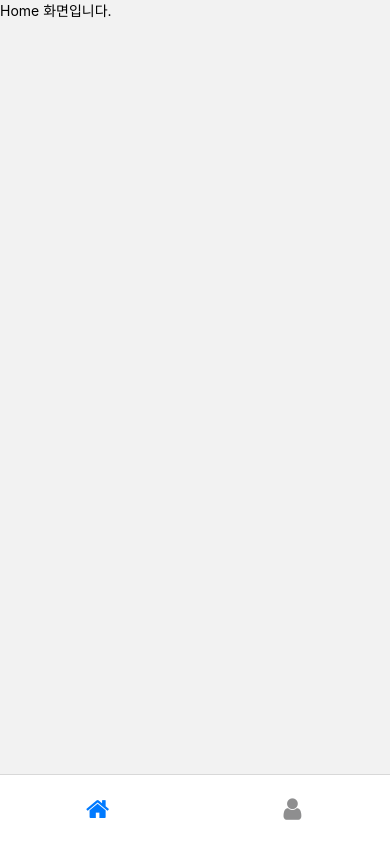
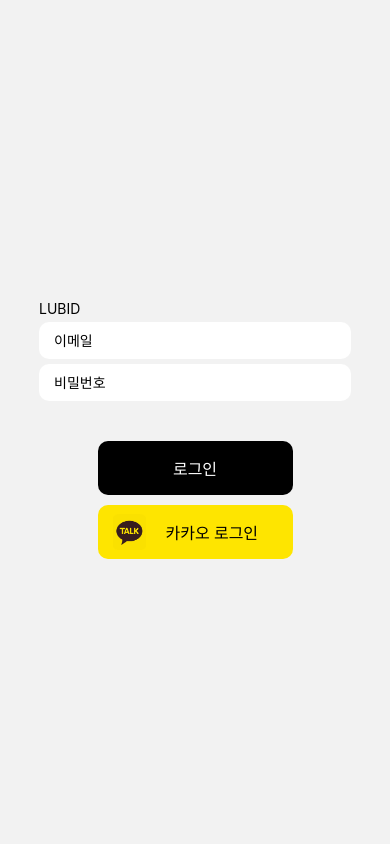
Before and after one commit to ddpound/LubidF, a React Native app: screen /Login in a window 390 px wide. Before the commit this address had no page. Built offline with nearby package versions, Linux system fonts and the light colour scheme.

Commit message:
카카오 로그인 이미지와 로그인 페이지 디자인 추가

```diff
--- a/App.tsx
+++ b/App.tsx
@@ -11,6 +11,7 @@
 import { NavigationContainer } from '@react-navigation/native';
 import Icon from 'react-native-vector-icons/Ionicons';
 import FontAwesome from 'react-native-vector-icons/FontAwesome';
+import Login from './src/screens/Login';
 
 function App(): React.JSX.Element {
   const Stack = createNativeStackNavigator();
@@ -38,6 +39,7 @@
   return (
     <NavigationContainer>
       <Stack.Navigator screenOptions={{headerShown : false}} >
+        <Stack.Screen name="Login" component={Login} />
         <Stack.Screen name="Bottom" component={BottomTabScreen} />
       </Stack.Navigator>
     </NavigationContainer>
--- a/src/screens/Login.js
+++ b/src/screens/Login.js
@@ -1,12 +1,102 @@
-import React from "react"
-import { Text, View } from "react-native"
+import React, { useState } from "react"
+import { Image, StyleSheet, Text, TextInput, TouchableOpacity, View } from "react-native"
+import { SafeAreaView } from "react-native-safe-area-context";
+import kakaoLogoPng from '../../assets/loginImage/kakaoLogo.png'
 
 const Login = () => {
+    const [email, setEmail] = useState('');
+    const [pwd, setPwd] = useState('');
     return (
-        <View>
-            <Text>Login Page</Text>
-        </View>
+        <SafeAreaView style={styles.container}>
+            <View style={styles.inputContainer}>
+                <Text>LUBID</Text>
+                <TextInput style={styles.inputStyle} placeholder="이메일" value={email} onChange={text=>setEmail(text)}/>
+                <TextInput style={styles.inputStyle} placeholder="비밀번호" value={pwd} onChange={text=>setPwd(text)} secureTextEntry/>
+            </View>
+            <View style={styles.buttonContainer}>
+                <TouchableOpacity style={styles.buttonStyle}>
+                    <Text style={styles.buttonText}>로그인</Text>
+                </TouchableOpacity>
+                <TouchableOpacity style={[styles.buttonStyle , styles.kakaoButtonStyle]}>
+                    <Image style={styles.kakaoLogoPng} source={kakaoLogoPng}/>
+                    <Text style={[styles.buttonText , styles.kakaoButtonText]}>카카오 로그인</Text>
+                </TouchableOpacity>
+            </View>
+        </SafeAreaView>
     )
 }
 
 export default Login;
+
+const styles = StyleSheet.create({
+    container : {
+        flex : 1,
+        justifyContent : 'center',
+        alignItems : 'center'
+    },
+    inputContainer : {
+        width : '80%',
+        marginTop : 15,
+    },
+
+    inputStyle : {
+        width : '100%',
+        backgroundColor : 'white',
+        paddingHorizontal : 15,
+        paddingVertical : 10,
+        borderRadius : 10,
+        marginTop : 5
+    },
+
+    buttonContainer : {
+        width : '50%',
+        justifyContent : 'center',
+        alignItems : 'center',
+        marginTop : 30
+    },
+
+    buttonStyle : {
+        backgroundColor : 'black',
+        width : '100%',
+        padding : 15,
+        borderRadius : 10,
+        alignItems : 'center',
+        marginTop : 10
+    },
+
+    kakaoButtonStyle : {
+        backgroundColor : '#FEE500',
+        flexDirection : 'row',
+    },
+
+    buttonOutLine : {
+        backgroundColor : 'white',
+        marginTop : 5,
+        borderColor : 'black',
+        borderWidth: 1,
+    },
+
+    buttonText : {
+        color : 'white',
+        fontWeight : '500',
+        fontSize : 16,
+    },
+
+    kakaoButtonText : {
+        color : 'black',
+        fontWeight : '500',
+        fontSize : 16,
+        marginLeft: 20
+    },
+
+    buttonOutLineText: {
+        color : 'black',
+        fontWeight : '500',
+        fontSize : 16
+    },
+
+    kakaoLogoPng : {
+        width : '20%',
+        height : '150%'
+    }
+})
```
Also changed, not shown: assets/loginImage/kakaoLogo.png (added).
